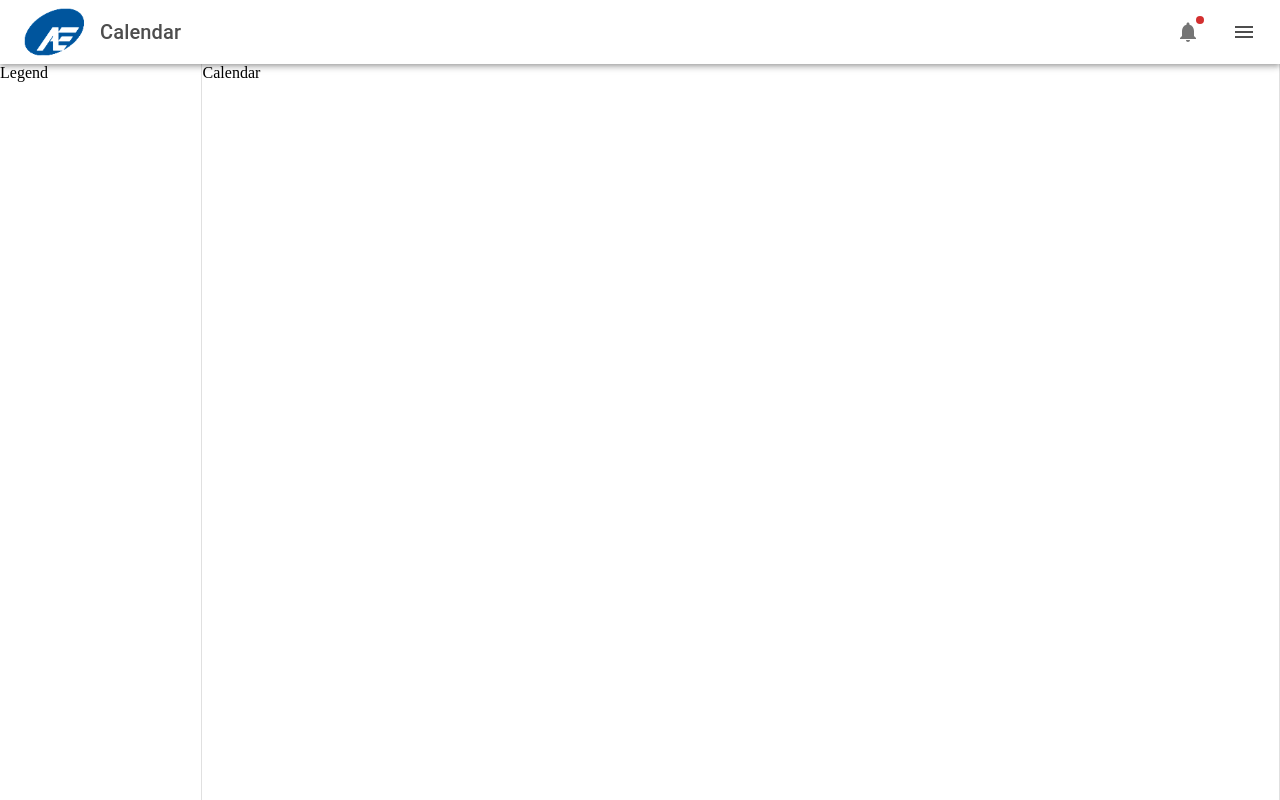
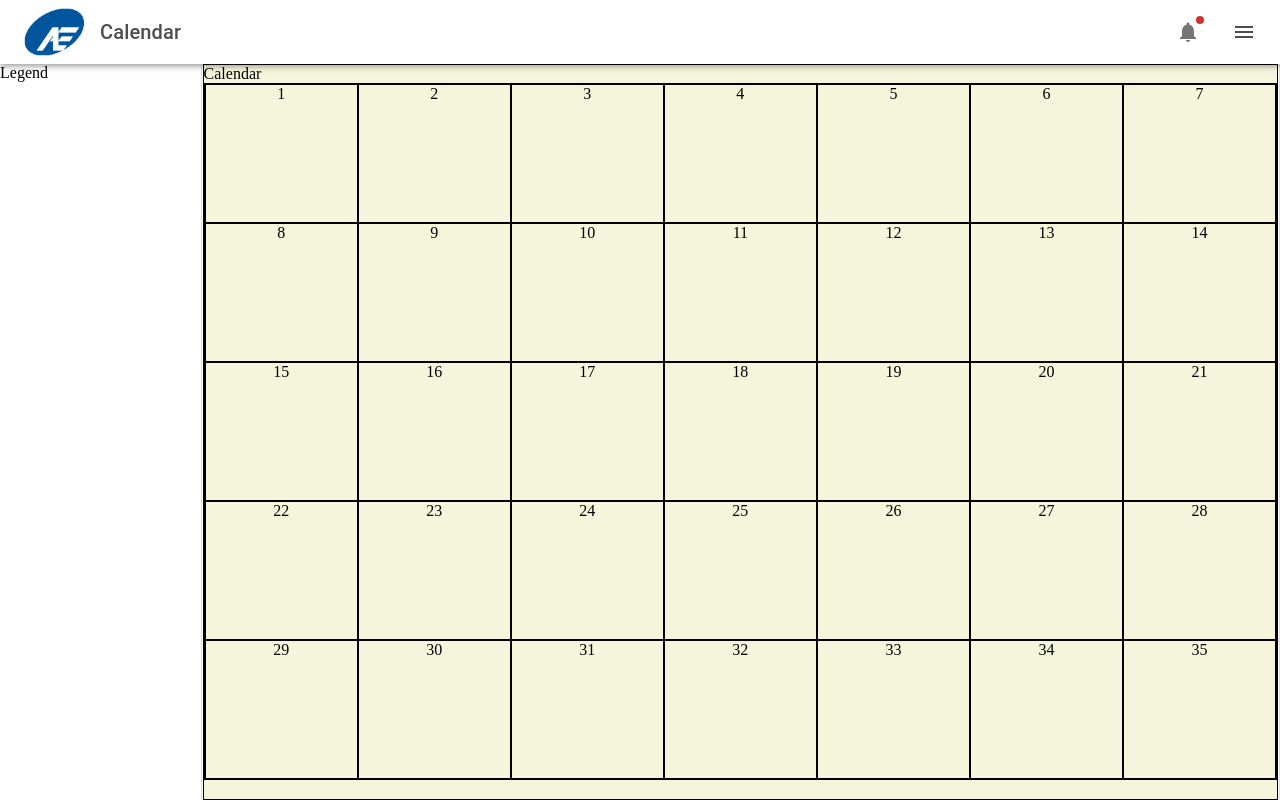
Before and after one commit to rcacho/static-web-app, a Next.js app: page / in a window 1280 px wide. Built offline with nearby package versions, Linux system fonts and the light colour scheme; no server answers.

Commit message:
create grid of months, need to calculate days

```diff
--- a/src/components/Calendar.tsx
+++ b/src/components/Calendar.tsx
@@ -1,16 +1,20 @@
 import React from "react";
 import { Box, Stack, Divider } from "@mui/material/";
 import Grid2 from "@mui/material/Unstable_Grid2";
+import DayMonthView from "@/components/calendarComponents/DayMonthView";
 
 const Calendar = () => {
   return (
     <Box
-      bgcolor="white"
+      bgcolor="beige"
       color="black"
       flex={1}
       sx={{ height: "calc(100vh - 64px)" }}
+      border={1}
     >
       Calendar
+      <DayMonthView />
+
     </Box>
   );
 };
--- a/src/components/calendarComponents/DayMonthView.tsx
+++ b/src/components/calendarComponents/DayMonthView.tsx
@@ -1,11 +1,39 @@
-import React from 'react';
+import React, { useState } from 'react';
 import {Box, Stack, Divider} from '@mui/material/';
-import Grid2 from '@mui/material/Unstable_Grid2';
+import Grid from '@mui/material/Unstable_Grid2';
 
+const DayMonthView = () => {
+    const [currentDate, setDate] = useState(new Date());
 
-// const DayMonthView = () => {
-//     return (
-//     )
-// };
+    const months = [    "January",    "February",    "March",    "April",    "May",    "June",    "July",    "August",    "September",    "October",    "November",    "December"  ];
+    const days = [    "Sunday",    "Monday",    "Tuesday",    "Wednesday",    "Thursday",    "Friday",    "Saturday"  ];
 
-//export default DayMonthView;
+    function getNextMonth(){
+        setDate(new Date(currentDate.getFullYear(), currentDate.getMonth() + 1, 1));
+    }
+
+    function getPrevMonth(){
+        setDate(new Date(currentDate.getFullYear(), currentDate.getMonth() - 1, 1));
+    }
+
+    return (
+        <Grid container
+        columns={7}
+        spacing={0}
+        border = {1}
+        alignItems="stretch"
+        sx={{height:'95%'}}>
+            {Array.from(Array(35)).map((_, index) => (
+            <Grid key={index} sx={{height:'auto'}}
+                xs={1}
+                border = {1}
+                display="flex"
+                justifyContent="center" alignItems="top" >
+                {index + 1}
+            </Grid>
+            ))}
+        </Grid>
+    )
+};
+
+export default DayMonthView;
```
Also changed, not shown: 1 other file (tests, documents, lock files or other folders).
